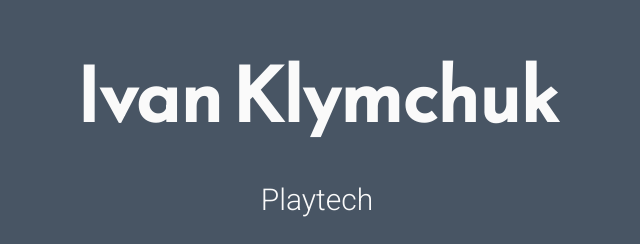
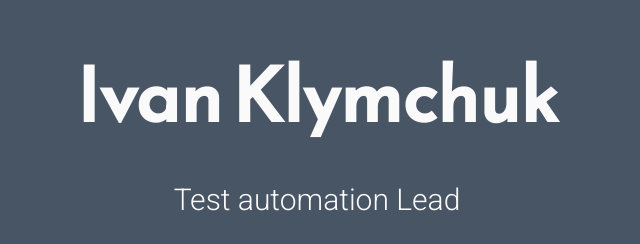
Before and after one commit to iklymchuk/iklymchuk.github.io, a plain HTML site: page index.html in a window 1280 px wide. Shown: the part 217-461 px from the top of the page, without its empty margins (323-963 px from the left). Drawn offline with Linux system fonts and the light colour scheme.

Commit message:
update index.html

```diff
--- a/index.html
+++ b/index.html
@@ -18,7 +18,7 @@
 <body>
 <main>
     <div class="intro">Ivan Klymchuk</div>
-    <div class="tagline">Playtech</div>
+    <div class="tagline">Test automation Lead</div>
     <div class="icons-social">
         <a target="_blank" href="https://github.com/iklymchuk"><i class="fab fa-github"></i></a>
         <a target="_blank" href="https://www.linkedin.com/in/klymchukivan"><i class="fab fa-linkedin"></i></a>
```
